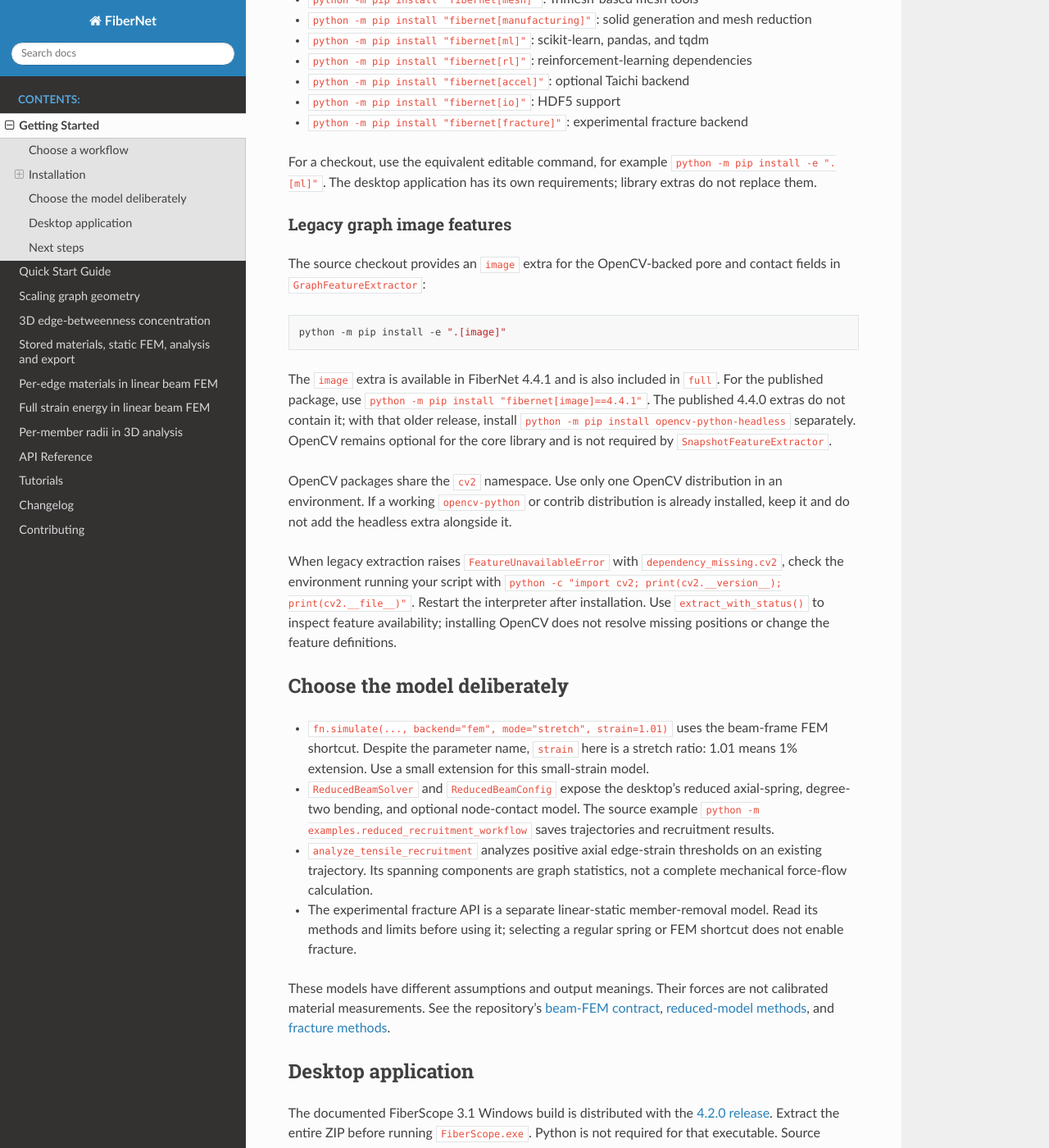
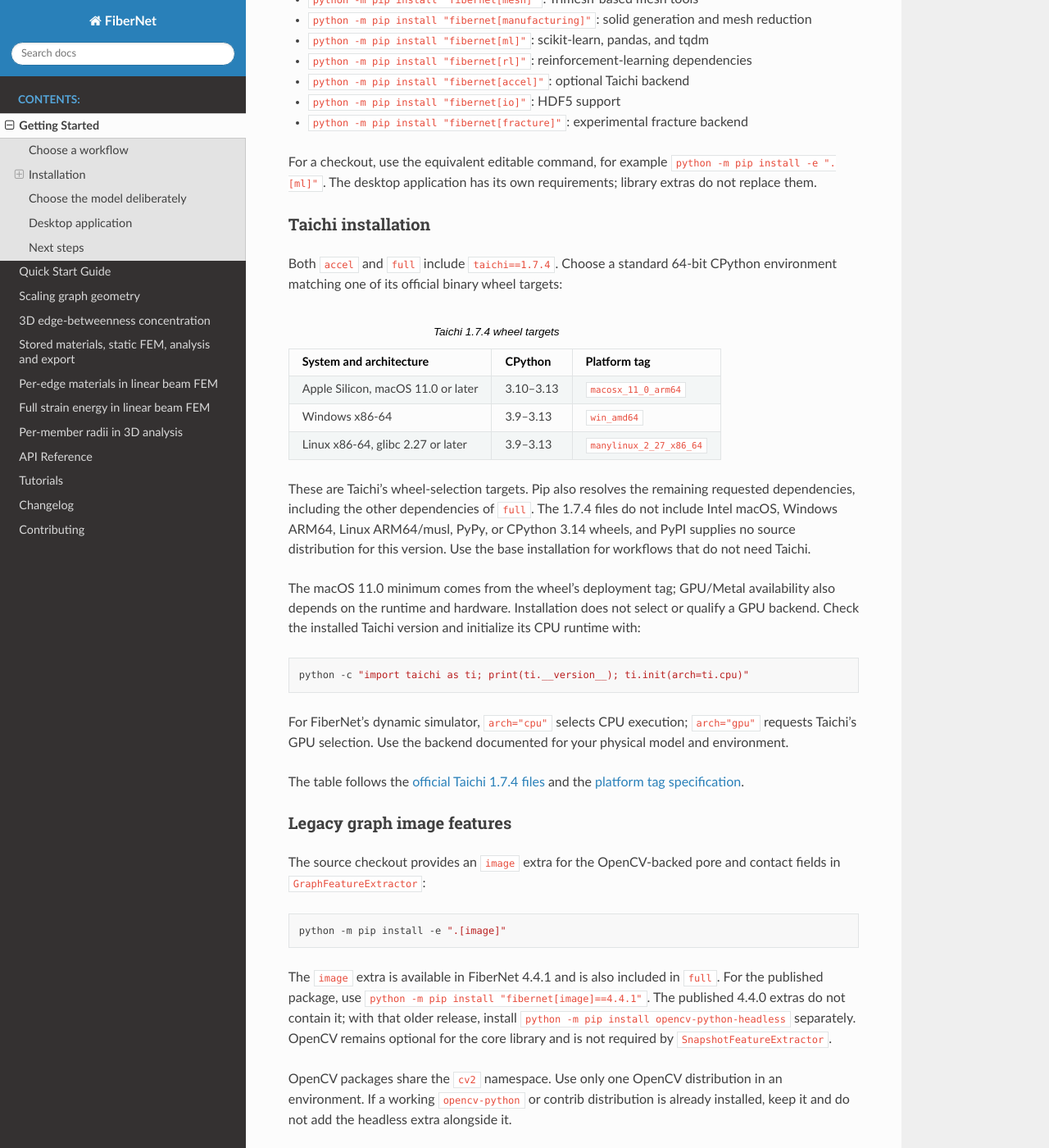
Before and after one commit to GellmanSparrowS/fibernet, a Sphinx documentation site: the page built from docs/getting_started.rst, in a window 1280 px wide and 1400 px high, scrolled down 1153 px. Shown: the whole window at 82% size. Built offline with Sphinx 7.4.7 and the Read the Docs theme 3.1.0, drawn with Linux system fonts in a browser that asks for light colours; some of the changed text lies outside the part shown.

Commit message:
Document Taichi extra wheel targets and CPU installation checks

```diff
--- a/docs/getting_started.rst
+++ b/docs/getting_started.rst
@@ -62,6 +62,53 @@ so shells do not interpret square brackets:
 For a checkout, use the equivalent editable command, for example
 ``python -m pip install -e ".[ml]"``. The desktop application has its own
 requirements; library extras do not replace them.
+
+.. _taichi-installation:
+
+Taichi installation
+~~~~~~~~~~~~~~~~~~~
+
+Both ``accel`` and ``full`` include ``taichi==1.7.4``. Choose a standard
+64-bit CPython environment matching one of its official binary wheel targets:
+
+.. list-table:: Taichi 1.7.4 wheel targets
+   :header-rows: 1
+
+   * - System and architecture
+     - CPython
+     - Platform tag
+   * - Apple Silicon, macOS 11.0 or later
+     - 3.10–3.13
+     - ``macosx_11_0_arm64``
+   * - Windows x86-64
+     - 3.9–3.13
+     - ``win_amd64``
+   * - Linux x86-64, glibc 2.27 or later
+     - 3.9–3.13
+     - ``manylinux_2_27_x86_64``
+
+These are Taichi's wheel-selection targets. Pip also resolves the remaining
+requested dependencies, including the other dependencies of ``full``.
+The 1.7.4 files do not include Intel macOS, Windows ARM64, Linux ARM64/musl,
+PyPy, or CPython 3.14 wheels, and PyPI supplies no source distribution for this
+version. Use the base installation for workflows that do not need Taichi.
+
+The macOS 11.0 minimum comes from the wheel's deployment tag; GPU/Metal
+availability also depends on the runtime and hardware. Installation does not
+select or qualify a GPU backend. Check the installed Taichi version and
+initialize its CPU runtime with:
+
+.. code-block:: bash
+
+   python -c "import taichi as ti; print(ti.__version__); ti.init(arch=ti.cpu)"
+
+For FiberNet's dynamic simulator, ``arch="cpu"`` selects CPU execution;
+``arch="gpu"`` requests Taichi's GPU selection. Use the backend documented for
+your physical model and environment.
+
+The table follows the `official Taichi 1.7.4 files
+<https://pypi.org/project/taichi/1.7.4/#files>`_ and the `platform tag specification
+<https://packaging.python.org/en/latest/specifications/platform-compatibility-tags/>`_.
 
 Legacy graph image features
 ~~~~~~~~~~~~~~~~~~~~~~~~~~
```
Also changed, not shown: other parts of docs/getting_started.rst (+1 -1 lines), docs/integrations/MATCHED_AXIAL_BACKENDS.md (+2 -0 lines).
